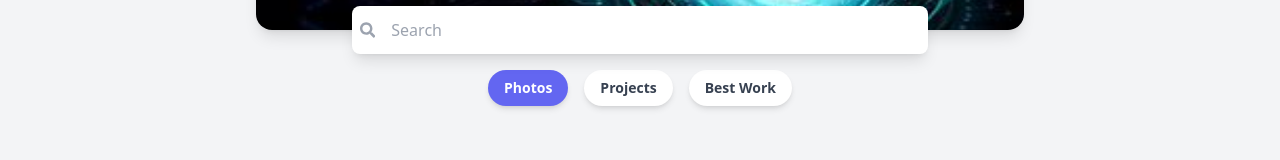
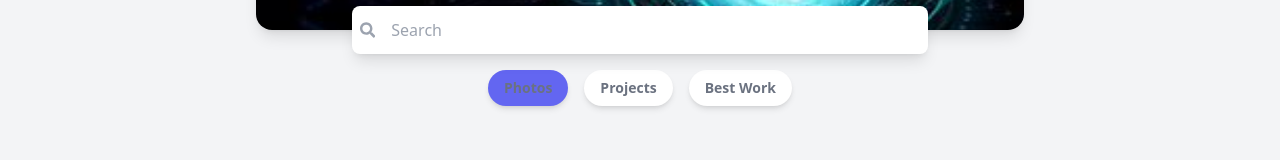
Before and after one commit to Oluwatobi97/My-Blog, a React (Vite) app in the folder my-blog/: page / in a window 1280 px wide. Shown: the part 326-486 px from the top of the page. Built offline with nearby package versions, Linux system fonts and the light colour scheme.

Commit message:
i added dark mode to the search bar

```diff
--- a/my-blog/src/Component/Search.jsx
+++ b/my-blog/src/Component/Search.jsx
@@ -31,12 +31,12 @@ function Search() {
             alt="Banner"
             className="w-full h-48 object-cover rounded-2xl shadow-lg"
           />
-          <div className="absolute bottom-0 left-1/2 transform -translate-x-1/2 translate-y-1/2 bg-white shadow-lg w-4/5 max-w-xl p-2 rounded-lg flex items-center">
+          <div className="absolute bottom-0 left-1/2 transform -translate-x-1/2 translate-y-1/2 bg-white dark:bg-gray-800 shadow-lg w-4/5 max-w-xl p-2 rounded-lg flex items-center">
             <FaSearch className="text-gray-400 mr-2" />
             <input
               type="text"
               placeholder="Search"
-              className="w-full outline-none px-2 py-1"
+              className="w-full outline-none dark:bg-gray-800 dark:text-gray-100 px-2 py-1"
             />
           </div>
         </div>
@@ -54,8 +54,8 @@ function Search() {
                 px-4 py-2 rounded-full text-sm font-semibold transition-all duration-300 ease-in-out
                 ${
                   index === activeIndex
-                    ? "bg-indigo-500 text-white"
-                    : "bg-white text-gray-700 hover:bg-gray-100"
+                    ? "bg-indigo-500 text-gray-500 dark:text-black"
+                    : "bg-white dark:bg-gray-800 text-gray-500 dark:text-gray-100 hover:bg-gray-100"
                 }
                 shadow-md hover:shadow-lg
               `}
```
